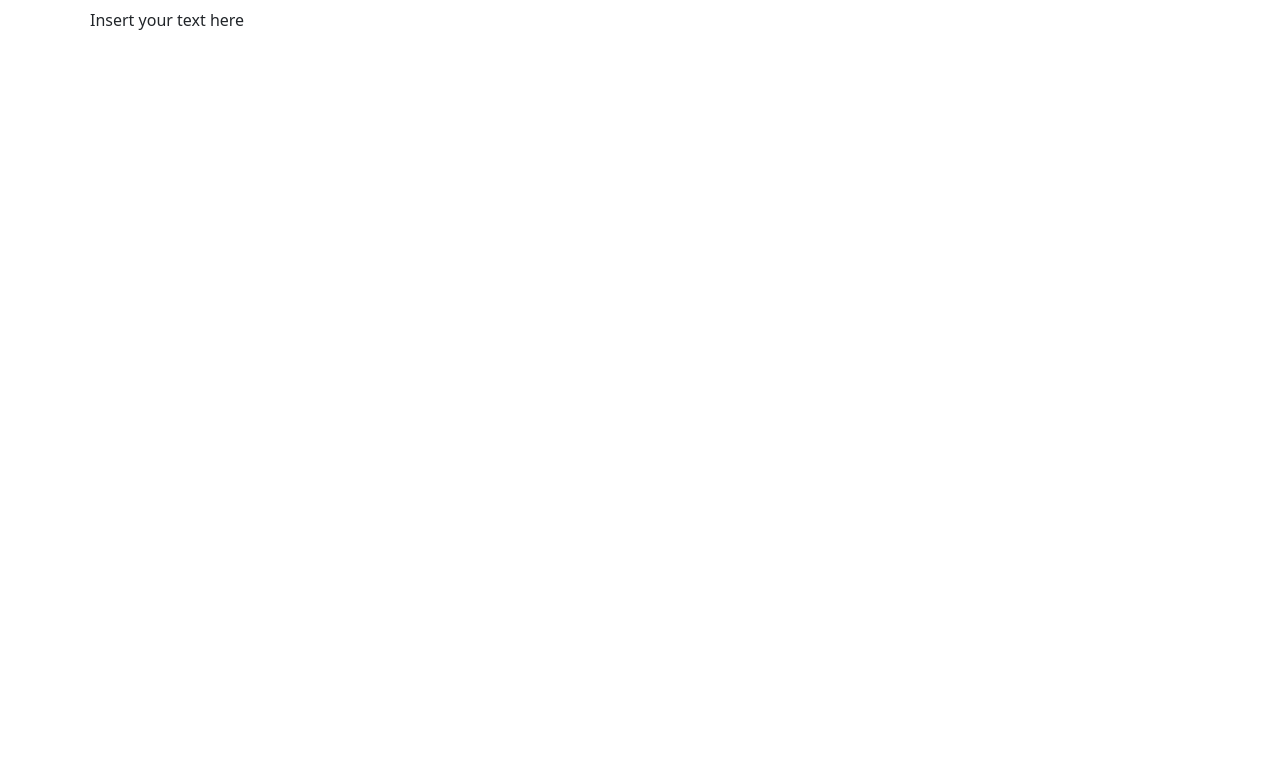
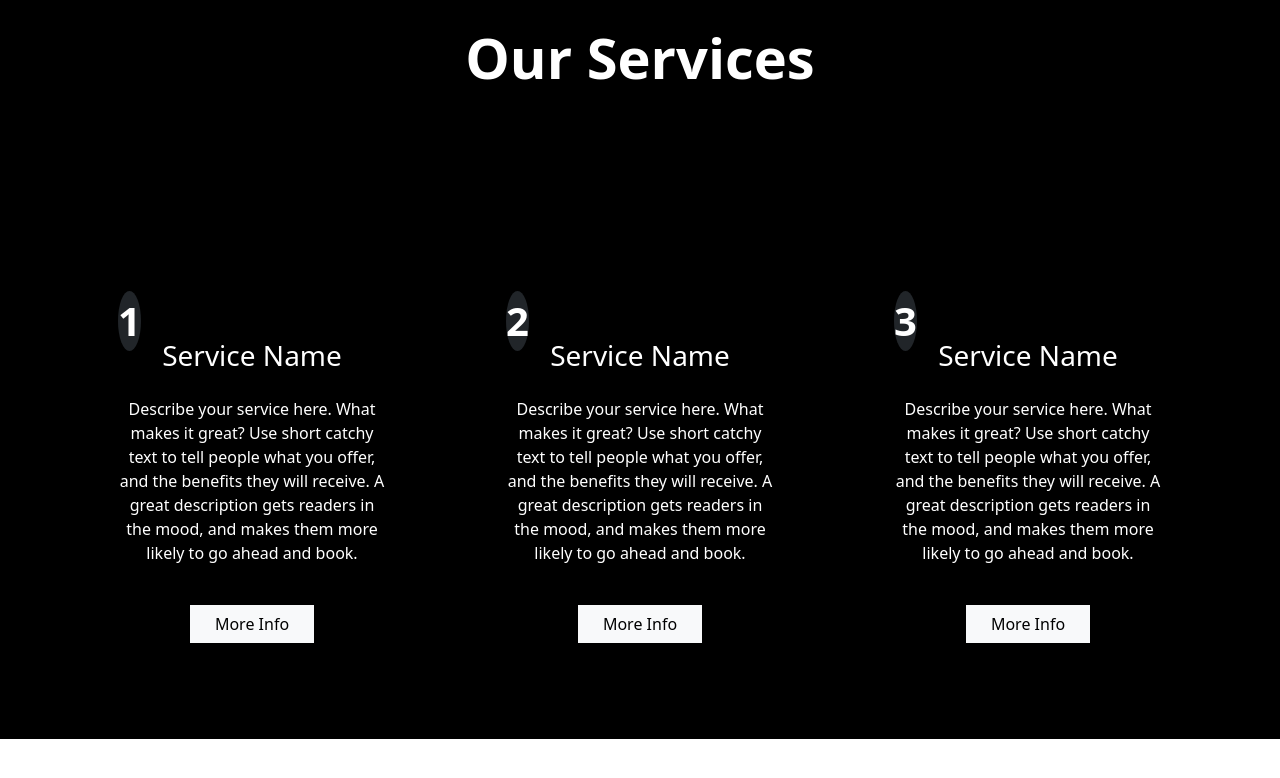
Before and after one commit to webbuildershopiana/sdfdsfsdf, a plain HTML site: page index.html in a window 1280 px wide. Drawn offline with nearby package versions, Linux system fonts and the light colour scheme.

Commit message:
5f3a60ef-233d-4b24-ac1d-f45efe4ff502

```diff
--- a/index.html
+++ b/index.html
@@ -10,7 +10,7 @@
 
 <meta name="viewport" content="width=device-width, initial-scale=1, viewport-fit=cover">
 
-   <title>TITLE</title>
+   <title>sdfdsfsdf</title>
 
 <meta name="description" content=DESCRIPTION>
 <meta name="generator" content=META_GENERATOR>
@@ -18,11 +18,11 @@
 <!-- Apple Stuff -->
 <meta name="apple-mobile-web-app-capable" content=APPLE_MOBILE_WEB_APP_CAPABLE>
 <meta name="apple-mobile-web-app-status-bar-style" content=APPLE_MOBILE_WEB_APP_STATUS_BAR_STYLE>
-<meta name="apple-mobile-web-app-title" content=APPLE_MOBILE_WEB_APP_TITLE>
+<meta name="apple-mobile-web-app-title" content=APPLE_TITLE>
 
 <!-- Google / Search Engine Tags -->
 <meta itemprop="name" content=Name>
-<meta itemprop="description" content=ITEMPROP_DECRIPTION>
+<meta itemprop="description" content=ITEMPROP_DESCRIPTION>
 <meta itemprop="image" content=ITEMPROP_IMAGE>
 
 <!-- MS Tile - for Microsoft apps-->
@@ -37,8 +37,8 @@
 
 <!-- Twitter Meta Tags -->
 <meta name="twitter:card" content=TWITTER_CARD>
-<meta name="twitter:title" content=TWITTER_TITLE>
-<meta name="twitter:description" content=TWITTER_DESCRIPTION>
+<meta name="twitter:title" content=Twitter title>
+<meta name="twitter:description" content=Twitter Discription>
 <meta name="twitter:image" content=TWITTER_IMAGE>
 
 <link rel="preconnect" href="https://fonts.gstatic.com">
@@ -55,7 +55,6 @@
    }
 </script>
 
-   <link rel="stylesheet" href="https://stackpath.bootstrapcdn.com/bootstrap/4.3.1/css/bootstrap.min.css">
    <link rel="stylesheet" href="https://fonts.googleapis.com/css?family=Open+Sans:regular&amp;subset=latin&amp;display=swap"/>
    <link rel="stylesheet" href="https://fonts.googleapis.com/css?family=Montserrat:regular,700&amp;subset=latin&amp;display=swap"/>
 
@@ -67,7 +66,7 @@
 
 <style type="text/css">
 
-* { box-sizing: border-box; } body {margin: 0;}
+* { box-sizing: border-box; } body {margin: 0;}#ibuu:hover{background-color:black;}#ik3n:hover{background:url('https://images.pexels.com/photos/13284758/pexels-photo-13284758.jpeg?auto=compress&cs=tinysrgb&w=600');background-repeat:no-repeat;background-position:center;background-size:cover;}#ikg5:hover{background-color:black;}#iy33:hover{height:100px;width:100px;transform:translateX(-50%);top:-50px;left:50%;}#ib9bi:hover{background-color:black;}#igm27:hover{height:100px;width:100px;transform:translateX(-50%);top:-50px;left:50%;}#i27sd:hover{background-color:black;}#idm9s:hover{height:100px;width:100px;transform:translateX(-50%);top:-50px;left:50%;}
 
 </style>
 
@@ -75,15 +74,42 @@
 		<html>
  <head></head>
  <body id="iwli">
-  <div class="container">
-   <div class="row p-2 row-cols-1 row-cols-sm-2 row-cols-md-1">
-    <div class="col">
-     <div id="ih6q">
-      Insert your text here
+  <section class="text-white text-center pt-4 pb-0" id="ibuu">
+   <h1 class="mb-5 display-4 fw-bold">Our Services</h1>
+   <div class="container-fluid d-flex justify-content-center align-items-center py-5" id="ik3n">
+    <div class="container p-0">
+     <div class="row">
+      <div class="col-lg-4 col-md-6 col-12 mt-5 pt-md-2 pt-4">
+       <div class="px-xl-5 px-sm-3 px-2 py-5 position-relative" id="ikg5">
+        <div class="position-absolute bg-dark rounded-circle d-flex justify-content-center align-items-center" id="iy33">
+         <span class="fw-bold fs-1">1</span>
+        </div>
+        <h3 class="mt-5">Service Name</h3>
+        <p class="mt-4">Describe your service here. What makes it great? Use short catchy text to tell people what you offer, and the benefits they will receive. A great description gets readers in the mood, and makes them more likely to go ahead and book.</p><button type="button" class="btn btn-light px-4 rounded-0 mt-4">More Info</button>
+       </div>
+      </div>
+      <div class="col-lg-4 col-md-6 col-12 mt-5 pt-md-2 pt-4">
+       <div class="px-xl-5 px-sm-3 px-2 py-5 position-relative" id="ib9bi">
+        <div class="position-absolute bg-dark rounded-circle d-flex justify-content-center align-items-center" id="igm27">
+         <span class="fw-bold fs-1">2</span>
+        </div>
+        <h3 class="mt-5">Service Name</h3>
+        <p class="mt-4">Describe your service here. What makes it great? Use short catchy text to tell people what you offer, and the benefits they will receive. A great description gets readers in the mood, and makes them more likely to go ahead and book.</p><button type="button" class="btn btn-light px-4 rounded-0 mt-4">More Info</button>
+       </div>
+      </div>
+      <div class="col-lg-4 col-md-6 col-12 mt-5 pt-md-2 pt-4">
+       <div class="px-xl-5 px-sm-3 px-2 py-5 position-relative" id="i27sd">
+        <div class="position-absolute bg-dark rounded-circle d-flex justify-content-center align-items-center" id="idm9s">
+         <span class="fw-bold fs-1">3</span>
+        </div>
+        <h3 class="mt-5">Service Name</h3>
+        <p class="mt-4" id="inrkh">Describe your service here. What makes it great? Use short catchy text to tell people what you offer, and the benefits they will receive. A great description gets readers in the mood, and makes them more likely to go ahead and book.</p><button type="button" class="btn btn-light px-4 rounded-0 mt-4">More Info</button>
+       </div>
+      </div>
      </div>
     </div>
    </div>
-  </div>
+  </section>
  </body>
 </html>
 </html>
```
